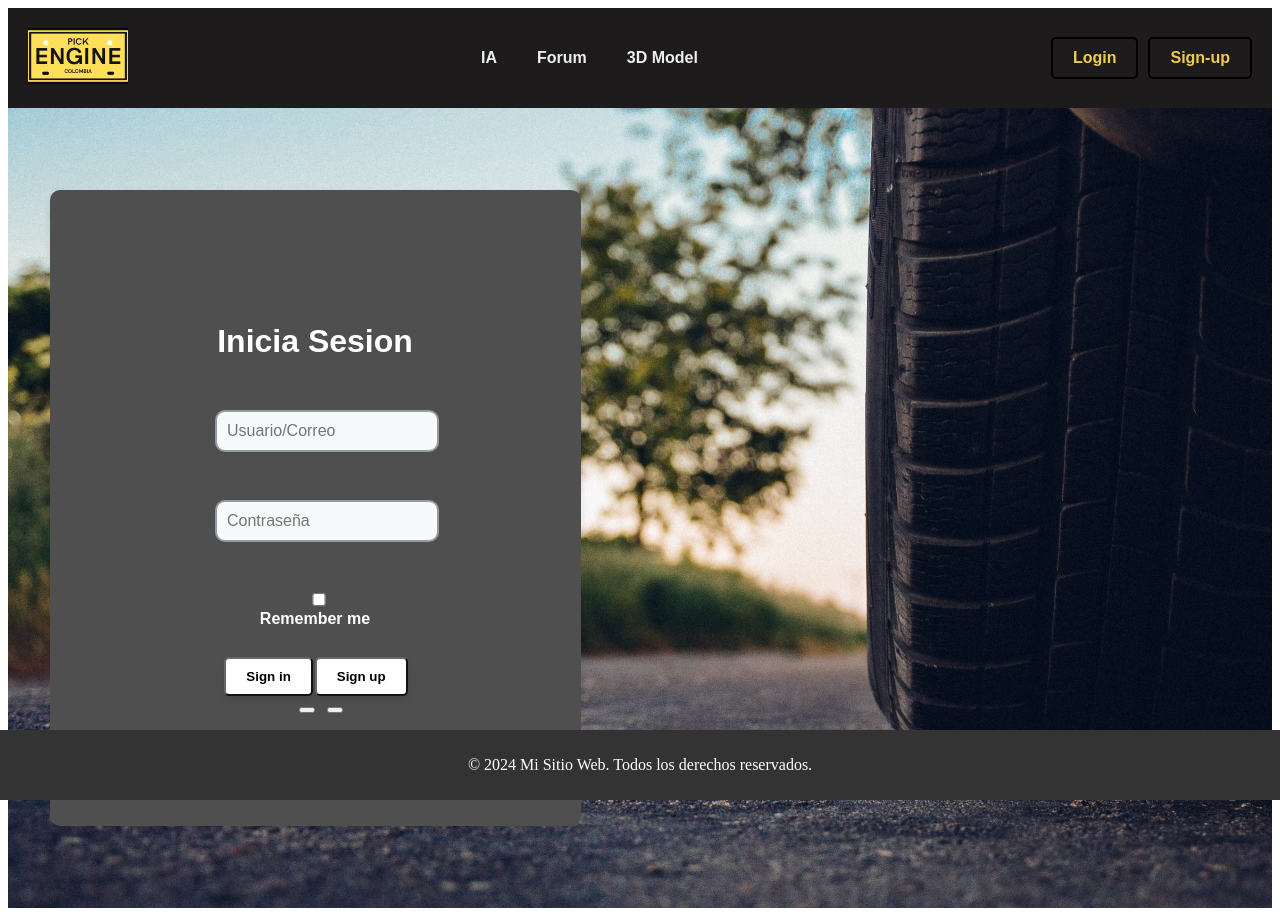
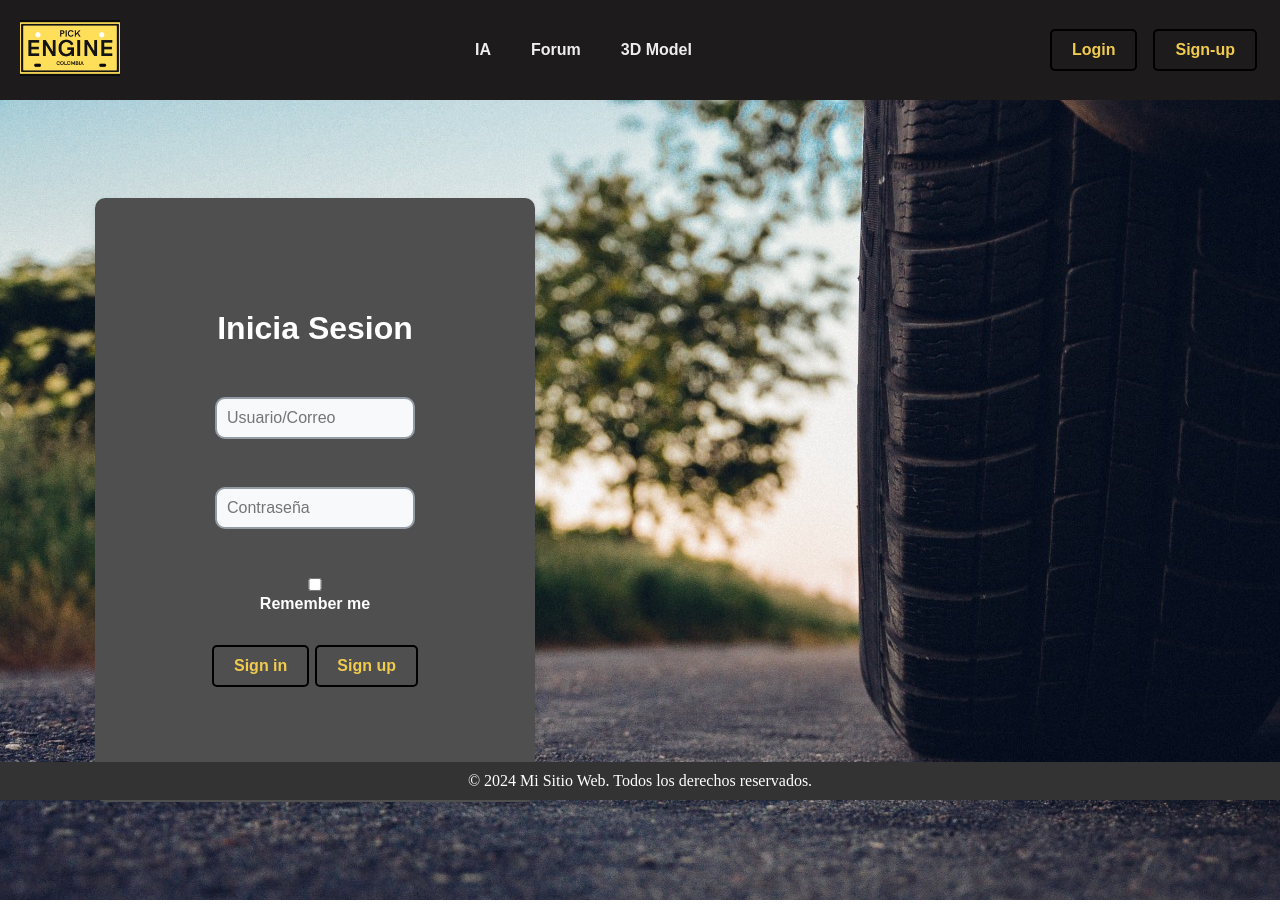
Before and after one commit to isatm/PickEngine, a React (Vite) app: page /login in a window 1280 px wide. Built offline with nearby package versions, Linux system fonts and the light colour scheme.

Commit message:
se hizo parte de la atomizacion de los botones

```diff
--- a/package.json
+++ b/package.json
@@ -14,6 +14,7 @@
     "react": "^18.3.1",
     "react-bootstrap": "^2.10.5",
     "react-dom": "^18.3.1",
+    "react-hook-form": "^7.53.0",
     "react-router-dom": "^6.26.2"
   },
   "devDependencies": {
--- /dev/null
+++ b/src/components/atoms/Button/CustomButton.css
@@ -0,0 +1,23 @@
+button {
+    padding: 10px 20px;
+    font-size: 16px;
+    font-weight: bold;
+    color: #f1cb4d;
+    background-color: transparent;
+    border: 2px solid black;
+    border-radius: 5px;
+    cursor: pointer;
+    transition: all 0.3s ease;
+    margin: 3px;
+  }
+
+  button:hover {
+    background-color: black;
+    color: white;
+    box-shadow: 0 4px 8px rgba(0, 0, 0, 0.2);
+  }
+
+  button:focus {
+    outline: none;
+    box-shadow: 0 0 0 3px rgba(0, 0, 0, 0.3);
+  }
--- /dev/null
+++ b/src/components/atoms/Button/CustomButton.jsx
@@ -0,0 +1,8 @@
+import './CustomButton.css'
+export default function CustomButton({ text }) {
+  return (
+    <button>
+        { text }
+    </button>
+  )
+}
--- a/src/components/molecules/Footer/footer.jsx
+++ b/src/components/molecules/Footer/footer.jsx
@@ -1,4 +1,3 @@
-import React from 'react'
 import './Footer.css';
 const Footer = () => {
     return (
--- a/src/components/pages/Login.css
+++ b/src/components/pages/Login.css
@@ -25,12 +25,12 @@ form{
 
 .form-signin {
     font-family: Arial, sans-serif; /* Aplica la fuente Poppins */
-    max-width: 400px;
+    max-width: 500vh;
     padding: 7rem;
     background-color: #4F4F4F;
     border-radius: 10px;      /* Bordes redondeados */
     margin-right: 650px;
-    width: 307px;
+    width: 440px;
     box-shadow: 0 4px 8px rgba(0, 0, 0, 0.1); /* Sombra */
 }
 
@@ -71,23 +71,6 @@ h1 {
 .form-check-label{
     color: white;
 }
-.btn-primary {
-    background-color: #ffffff;
-    border-color: #686868;
-    font-weight: bold;
-    margin-left: 2px;
-    padding: 10px 20px;
-    border-radius: 5px;
-    box-shadow: 0 4px 6px rgba(0, 0, 0, 0.1);
-    transition: background-color 0.3s, box-shadow 0.3s;
-}
-
-.btn-primary:hover {
-    background-color: #f0f0f0;
-    border-color: #ffffffea;
-    box-shadow: 0 6px 10px rgba(0, 0, 0, 0.15);
-    cursor: pointer;
-}
 
 .text-center {
     text-align: center;
--- a/src/components/pages/Register.jsx
+++ b/src/components/pages/Register.jsx
@@ -1,5 +1,6 @@
 import fondo from '/register-background.jpg';
 import { Link } from 'react-router-dom';
+import CustomButton from '../atoms/Button/CustomButton';
 import './Register.css';
 
 export default function Register() {
@@ -26,7 +27,9 @@ export default function Register() {
                     <input type="password" id="confirm-password" placeholder="Confirme su contraseña" required />
                 </div>
                 <Link to="/">
-                <button type="submit" className="register-btn">Registrar</button>
+                <CustomButton
+                    text = {"Registrar"}
+                />
                 </Link>
                 <div className="register-form-footer">
                 <p>¿Ya tienes cuenta? <a href="/login">Inicia sesión</a></p>
--- a/src/components/pages/login.jsx
+++ b/src/components/pages/login.jsx
@@ -1,7 +1,7 @@
 //import React from 'react';
 import { Link } from 'react-router-dom';
 import "./Login.css";
-
+import CustomButton from '../atoms/Button/CustomButton';
 export default function Login() {
   return (
     <body className= "login-body">
@@ -40,24 +40,15 @@ export default function Login() {
             </div>
             <div className="button-container">
             <Link to="/">
-                <button className="btn btn-primary w-100 py-2" type="submit">
-                Sign in
-                </button>
+            <CustomButton
+                    text = {"Sign in"}
+                />
                 </Link>
                 <Link to="/register">
-                    <button className="btn btn-primary w-100 py-2" type="submit">
-                    Sign up
-                    </button>
+                <CustomButton
+                    text = {"Sign up"}
+                />
                 </Link>
-            </div>
-
-            <div className="d-flex justify-content-around">
-                <button className="btn" type="button">
-                <i className="fab fa-facebook-f"></i>
-                </button>
-                <button className="btn" type="button">
-                <i className="fab fa-google"></i>
-                </button>
             </div>
             </form>
         </main>
@@ -65,3 +56,13 @@ export default function Login() {
     </body>
   );
 }
+
+
+/*<div className="d-flex justify-content-around">
+                <button className="btn" type="button">
+                <i className="fab fa-facebook-f"></i>
+                </button>
+                <button className="btn" type="button">
+                <i className="fab fa-google"></i>
+                </button>
+            </div>*/
--- a/src/index.css
+++ b/src/index.css
@@ -0,0 +1,5 @@
+* {
+    margin: 0;
+    padding: 0;
+    box-sizing: border-box;
+}
```
Also changed, not shown: 1 other file (tests, documents, lock files or other folders).
